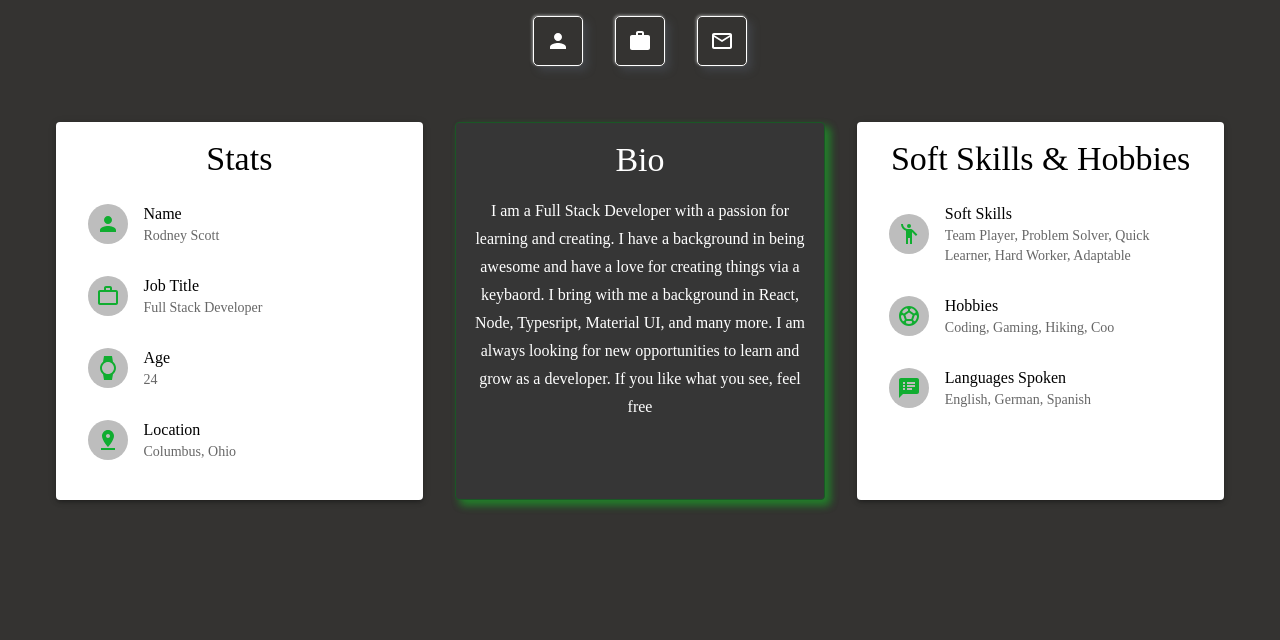
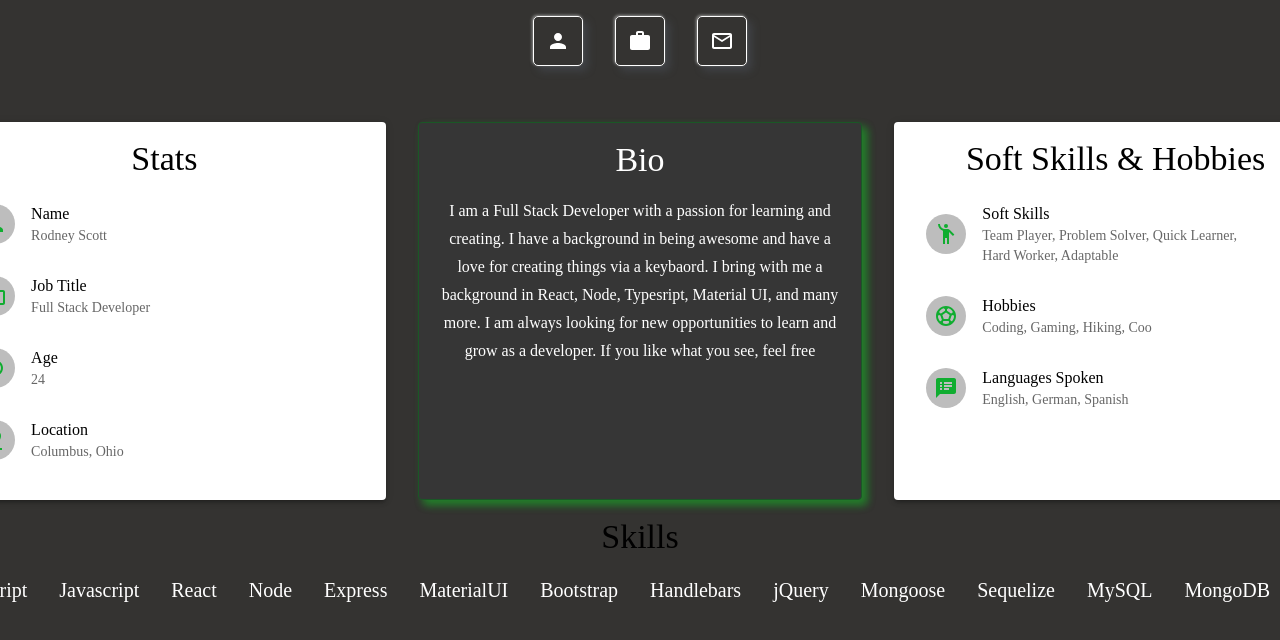
Before and after one commit to Rod0352/rsPortfolio, a React (Create React App) app: page / in a window 1280 px wide. Shown: the top 640 px of the page. Built offline with nearby package versions, Linux system fonts and the light colour scheme.

Commit message:
Added skill progress in about page

```diff
--- a/src/pages/AboutMe.tsx
+++ b/src/pages/AboutMe.tsx
@@ -7,12 +7,28 @@ import {
   Watch,
   WorkOutline,
 } from "@mui/icons-material";
-import { Box, List, Paper, Typography } from "@mui/material";
+import { Box, LinearProgress, List, Paper, Typography } from "@mui/material";
 import React, { useEffect, useState } from "react";
 import { IconsList } from "../components/IconsList";
 import { slowLetterReveal } from "../utils/staggeringText";
 
 export const AboutMe = () => {
+  const SkillsProgress = [
+    { Typescript: 100 },
+    { Javascript: 100 },
+    { React: 95 },
+    { Node: 90 },
+    { Express: 67 },
+    { MaterialUI: 98 },
+    { Bootstrap: 70 },
+    { Handlebars: 50 },
+    { jQuery: 70 },
+    { Mongoose: 60 },
+    { Sequelize: 50 },
+    { MySQL: 70 },
+    { MongoDB: 60 },
+    { Aws: 60 },
+  ];
   const bio = {
     description: {
       title: "Stats",
@@ -79,6 +95,7 @@ export const AboutMe = () => {
   }, [2000]);
 
   return (
+    <>
       <Box
         sx={{
           display: "flex",
@@ -212,5 +229,44 @@ export const AboutMe = () => {
           </List>
         </Paper>
       </Box>
+      <Box>
+        <Typography variant="h4" sx={{ textAlign: "center" }}>
+          Skills
+        </Typography>
+        <Box
+          sx={{
+            display: "flex",
+            flexFlow: {
+              xs: "column nowrap",
+              sm: "column nowrap",
+              md: "row nowrap",
+              lg: "row nowrap",
+              xl: "row nowrap",
+            },
+            maxHeight: "100%",
+            overflow: "auto",
+          }}
+        >
+          {SkillsProgress.map((skill, index) => (
+            <Box
+              sx={{
+                display: "grid",
+                gridTemplateColumns: "2fr 2fr",
+                alignItems: "center",
+                justifyContent: "center",
+                backgroundColor: "#343331",
+                margin: "1rem",
+                color: "#fff",
+              }}
+            >
+              <Typography variant="h6" sx={{ textAlign: "center" }}>
+                {Object.keys(skill)}
+              </Typography>
+              <LinearProgress variant="determinate" value={50} />
+            </Box>
+          ))}
+        </Box>
+      </Box>
+    </>
   );
 };
```
Lines whose indentation alone changed are shown as unchanged.
